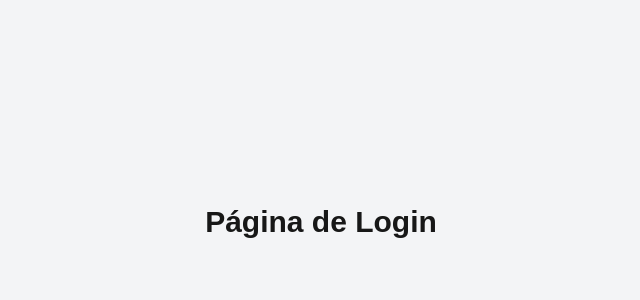
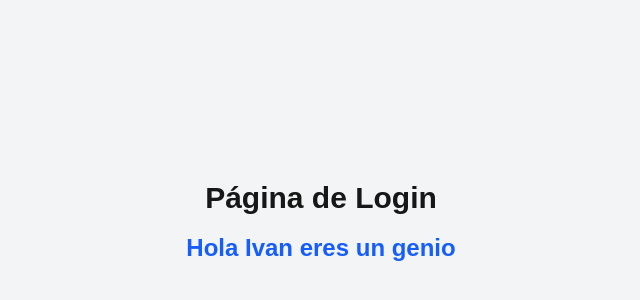
Before and after one commit to navisoportes-tech/EspHidrologia, a Next.js app: page /login in a window 1280 px wide. Shown: the part 178-478 px from the top of the page, without its empty margins (319-959 px from the left). Built offline with nearby package versions, Linux system fonts and the light colour scheme.

Commit message:
Add message to login page

```diff
--- a/src/app/login/page.tsx
+++ b/src/app/login/page.tsx
@@ -1,7 +1,10 @@
 export default function LoginPage() {
   return (
     <div className="min-h-screen flex justify-center items-center bg-gray-100">
-      <h1 className="text-3xl font-bold">Página de Login</h1>
+      <div className="text-center">
+        <h1 className="text-3xl font-bold mb-4">Página de Login</h1>
+        <p className="text-2xl text-blue-600 font-semibold">Hola Ivan eres un genio</p>
+      </div>
     </div>
   );
 }
```
